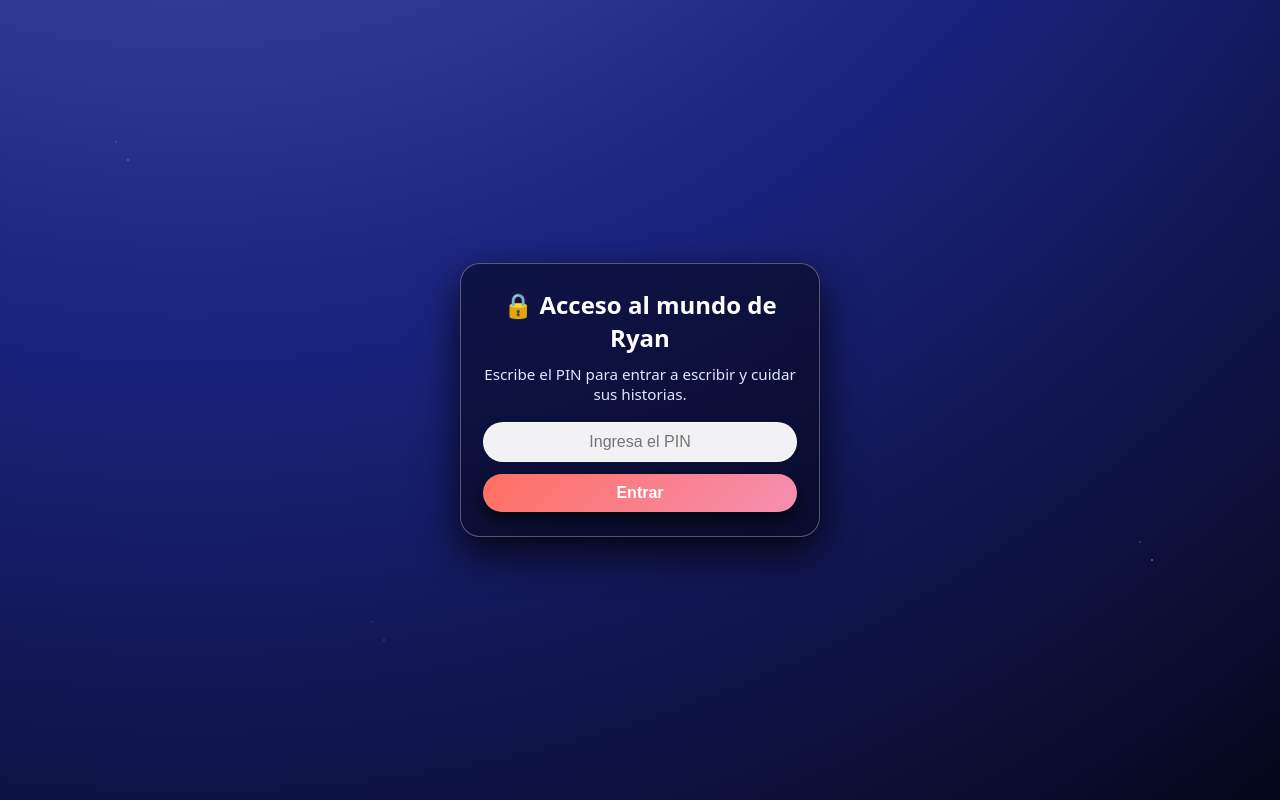
After one commit to fernape-Domino/Portal-Escritura, a Flask app: page /pin in a window 1280 px wide. The commit adds this page. Run offline with Flask 3, Linux system fonts and the light colour scheme.

Commit message:
PIN y descarga en PDF para Mundo de Ryan

```diff
--- a/app.py
+++ b/app.py
@@ -1,10 +1,30 @@
-from flask import Flask, render_template, request, redirect, url_for, send_file, abort
+from flask import (
+    Flask,
+    render_template,
+    request,
+    redirect,
+    url_for,
+    send_file,
+    abort,
+    session,
+)
 import sqlite3
 import os
 import io
 from datetime import datetime
+import re
+import textwrap
+
+from reportlab.lib.pagesizes import letter
+from reportlab.pdfgen import canvas
 
 app = Flask(__name__)
+
+# Clave para manejar la sesión (PIN)
+app.config["SECRET_KEY"] = "cambia-esta-clave-por-una-mas-larga"
+
+# PIN para entrar al mundo de Ryan
+PIN_CODE = "1234"  # <- cámbialo aquí por el que tú quieras
 
 DB_PATH = "database.db"
 
@@ -12,17 +32,17 @@ CATEGORIES = {
     "poemas": {
         "name": "Poemas",
         "icon": "📝",
-        "description": "Rimas, versos y sentimientos en palabras."
+        "description": "Rimas, versos y sentimientos en palabras.",
     },
     "cuentos": {
         "name": "Cuentos",
         "icon": "📖",
-        "description": "Historias, aventuras y personajes increíbles."
+        "description": "Historias, aventuras y personajes increíbles.",
     },
     "escritos": {
         "name": "Escritos",
         "icon": "💡",
-        "description": "Ideas, notas, pensamientos y todo lo demás."
+        "description": "Ideas, notas, pensamientos y todo lo demás.",
     },
 }
 
@@ -53,19 +73,51 @@ def init_db():
         conn.close()
 
 
+# ----- Decorador para proteger rutas con PIN ----- #
+from functools import wraps
+
+
+def pin_required(f):
+    @wraps(f)
+    def wrapper(*args, **kwargs):
+        if not session.get("authorized"):
+            return redirect(url_for("pin"))
+        return f(*args, **kwargs)
+
+    return wrapper
+
+
+# ----- Rutas ----- #
+
+
 @app.route("/")
 def welcome():
     # Pantalla de bienvenida "Bienvenido al mundo de Ryan"
     return render_template("welcome.html")
 
 
+@app.route("/pin", methods=["GET", "POST"])
+def pin():
+    error = None
+    if request.method == "POST":
+        entered = request.form.get("pin", "")
+        if entered == PIN_CODE:
+            session["authorized"] = True
+            return redirect(url_for("home"))
+        else:
+            error = "PIN incorrecto. Inténtalo de nuevo."
+    return render_template("pin.html", error=error)
+
+
 @app.route("/inicio")
+@pin_required
 def home():
     # Pantalla con las 3 categorías: Poemas, Cuentos, Escritos
     return render_template("home.html")
 
 
 @app.route("/categoria/<slug>", methods=["GET", "POST"])
+@pin_required
 def category_view(slug):
     if slug not in CATEGORIES:
         abort(404)
@@ -81,7 +133,6 @@ def category_view(slug):
         now = datetime.now().isoformat(timespec="seconds")
 
         if writing_id:
-            # Actualizar
             cur.execute(
                 """
                 UPDATE writings
@@ -91,7 +142,6 @@ def category_view(slug):
                 (title, content, now, writing_id, slug),
             )
         else:
-            # Crear nuevo
             cur.execute(
                 """
                 INSERT INTO writings (category, title, content, created_at, updated_at)
@@ -132,6 +182,7 @@ def category_view(slug):
 
 
 @app.route("/texto/<int:writing_id>/descargar")
+@pin_required
 def download_text(writing_id):
     conn = get_connection()
     cur = conn.cursor()
@@ -143,9 +194,10 @@ def download_text(writing_id):
         abort(404)
 
     title = row["title"] or "sin_titulo"
-    # Guardamos el HTML tal cual
-    content = row["content"] or ""
+    html_content = row["content"] or ""
 
+    # Convertir HTML a texto simple para el PDF (quitamos etiquetas)
+    text_content = re.sub("<[^<]+?>", "", html_content)
     safe_title = (
         title.lower()
         .replace(" ", "_")
@@ -153,19 +205,47 @@ def download_text(writing_id):
         .replace("\\", "_")
     )
 
-    # Descargar como archivo .html para conservar formato
-    file_stream = io.BytesIO(content.encode("utf-8"))
-    file_stream.seek(0)
+    # Crear PDF en memoria
+    buffer = io.BytesIO()
+    p = canvas.Canvas(buffer, pagesize=letter)
+    width, height = letter
 
+    # Título en el PDF
+    y = height - 50
+    p.setFont("Helvetica-Bold", 16)
+    p.drawString(50, y, title)
+    y -= 30
+
+    # Cuerpo del texto
+    p.setFont("Helvetica", 11)
+
+    # Hacemos wrap para que no se salga de la página
+    wrapped_lines = []
+    for line in text_content.splitlines():
+        wrapped_lines.extend(textwrap.wrap(line, width=90) or [""])
+
+    for line in wrapped_lines:
+        if y < 50:  # salto de página
+            p.showPage()
+            p.setFont("Helvetica", 11)
+            y = height - 50
+        p.drawString(50, y, line)
+        y -= 14
+
+    p.showPage()
+    p.save()
+
+    buffer.seek(0)
     return send_file(
-        file_stream,
+        buffer,
         as_attachment=True,
-        download_name=f"{safe_title}.html",
-        mimetype="text/html; charset=utf-8",
+        download_name=f"{safe_title}.pdf",
+        mimetype="application/pdf",
     )
 
 
 @app.route("/texto/<int:writing_id>/borrar", methods=["POST"])
+@pin_required
 def delete_text(writing_id):
     slug = request.form.get("slug")
     if slug not in CATEGORIES:
@@ -181,5 +261,4 @@ def delete_text(writing_id):
 
 if __name__ == "__main__":
     init_db()
-    # Para desarrollo en tu máquina:
     app.run(debug=True, port=5020)
--- a/requirements.txt
+++ b/requirements.txt
@@ -1,2 +1,3 @@
 Flask
 gunicorn
+reportlab
--- /dev/null
+++ b/templates/pin.html
@@ -0,0 +1,149 @@
+<!DOCTYPE html>
+<html lang="es">
+<head>
+  <meta charset="UTF-8">
+  <title>PIN · Mundo de Ryan</title>
+  <link rel="stylesheet" href="{{ url_for('static', filename='style.css') }}">
+  <style>
+    body {
+      margin: 0;
+      padding: 0;
+      font-family: system-ui, -apple-system, BlinkMacSystemFont, "Segoe UI", sans-serif;
+      height: 100vh;
+      overflow: hidden;
+    }
+
+    .pin-background {
+      position: relative;
+      width: 100%;
+      height: 100vh;
+      display: flex;
+      align-items: center;
+      justify-content: center;
+      padding: 20px;
+      background: radial-gradient(circle at top, #5c6bc0, #1a237e, #000000);
+      background-size: 200% 200%;
+      animation: skyMove 18s ease-in-out infinite;
+      color: #fff;
+      text-align: center;
+    }
+
+    .pin-background::before,
+    .pin-background::after {
+      content: "";
+      position: absolute;
+      inset: 0;
+      background-image:
+        radial-gradient(2px 2px at 10% 20%, rgba(255,255,255,0.9) 0, transparent 50%),
+        radial-gradient(1.5px 1.5px at 80% 10%, rgba(255,255,255,0.7) 0, transparent 50%),
+        radial-gradient(2px 2px at 30% 80%, rgba(255,255,255,0.6) 0, transparent 50%),
+        radial-gradient(1.5px 1.5px at 60% 50%, rgba(255,255,255,0.8) 0, transparent 50%),
+        radial-gradient(2.5px 2.5px at 90% 70%, rgba(255,255,255,0.9) 0, transparent 50%);
+      opacity: 0.7;
+      pointer-events: none;
+    }
+
+    .pin-background::after {
+      animation: starsDrift 22s linear infinite;
+      opacity: 0.4;
+    }
+
+    @keyframes skyMove {
+      0% { background-position: 0% 0%; }
+      50% { background-position: 100% 100%; }
+      100% { background-position: 0% 0%; }
+    }
+
+    @keyframes starsDrift {
+      0% { transform: translate3d(0,0,0); }
+      100% { transform: translate3d(-40px, -60px, 0); }
+    }
+
+    .pin-card {
+      position: relative;
+      z-index: 1;
+      background: rgba(0,0,0,0.45);
+      border-radius: 20px;
+      padding: 24px 22px;
+      max-width: 360px;
+      width: 100%;
+      box-shadow: 0 16px 40px rgba(0,0,0,0.8);
+      backdrop-filter: blur(14px);
+      border: 1px solid rgba(255,255,255,0.3);
+    }
+
+    .pin-title {
+      font-size: 1.5rem;
+      font-weight: 700;
+      margin-bottom: 10px;
+    }
+
+    .pin-subtitle {
+      font-size: 0.95rem;
+      color: #e0e7ff;
+      margin-bottom: 18px;
+    }
+
+    .pin-input {
+      width: 100%;
+      padding: 10px 12px;
+      border-radius: 999px;
+      border: 1px solid rgba(255,255,255,0.7);
+      background: rgba(255,255,255,0.95);
+      font-size: 1rem;
+      text-align: center;
+      outline: none;
+      margin-bottom: 12px;
+    }
+
+    .pin-input:focus {
+      box-shadow: 0 0 0 2px rgba(244,143,177,0.8);
+      border-color: transparent;
+    }
+
+    .pin-btn {
+      width: 100%;
+      padding: 10px 14px;
+      border-radius: 999px;
+      border: none;
+      background: linear-gradient(135deg, #ff6f61, #f48fb1);
+      color: #fff;
+      font-size: 1rem;
+      font-weight: 600;
+      cursor: pointer;
+      box-shadow: 0 8px 20px rgba(0,0,0,0.7);
+    }
+
+    .pin-error {
+      color: #ffb3b3;
+      font-size: 0.85rem;
+      margin-top: 8px;
+    }
+  </style>
+</head>
+<body>
+  <div class="pin-background">
+    <div class="pin-card">
+      <div class="pin-title">🔒 Acceso al mundo de Ryan</div>
+      <div class="pin-subtitle">
+        Escribe el PIN para entrar a escribir y cuidar sus historias.
+      </div>
+
+      <form method="POST">
+        <input
+          type="password"
+          name="pin"
+          class="pin-input"
+          placeholder="Ingresa el PIN"
+          autocomplete="off"
+        >
+        <button class="pin-btn" type="submit">Entrar</button>
+      </form>
+
+      {% if error %}
+        <div class="pin-error">{{ error }}</div>
+      {% endif %}
+    </div>
+  </div>
+</body>
+</html>
--- a/templates/welcome.html
+++ b/templates/welcome.html
@@ -143,7 +143,7 @@
                 Aquí comienzan los viajes mágicos, historias increíbles y poemas llenos de aventuras.
             </p>
 
-            <a href="{{ url_for('home') }}" class="world-button">
+            <a href="{{ url_for('pin') }}" class="world-button">
                 <div class="world-icon">🌍</div>
                 <span class="label">Entrar al mundo</span>
             </a>
```
